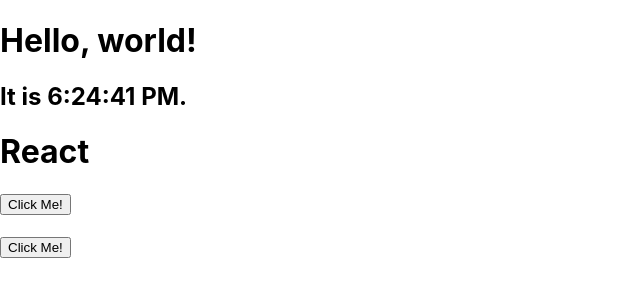
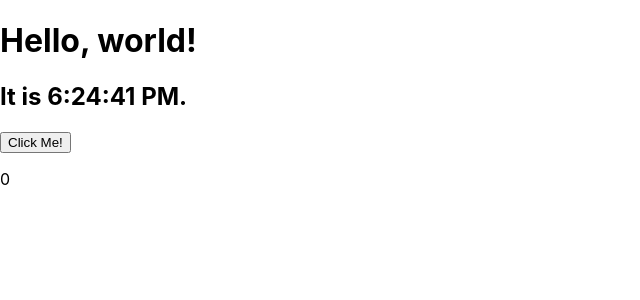
Before and after one commit to SalamanderCtesiphon/react-app-todo-application, a React (Create React App) app: page / in a window 1280 px wide. Shown: the top 300 px of the page, without its empty margins (0-640 px from the left). Built offline with nearby package versions, Linux system fonts and the light colour scheme.

Commit message:
input the state managment example from the lesson

```diff
--- a/src/App.js
+++ b/src/App.js
@@ -1,23 +1,29 @@
 import React, { Component } from 'react';
-import MyComponent from './MyComponent';
 
 class App extends Component {
-  constructor(props) {
-    super(props);
+  constructor() {
+    super();
 
-    this.onClickBtn = this.onClickBtn.bind(this);
+    this.state = {
+      count: 0,
+    };
+
+    this.countUp = this.countUp.bind(this);
   }
 
-  onClickBtn() {
-    console.log('Button has been clicked!');
+  countUp() {
+    this.setState({
+      count: this.state.count + 1,
+    });
   }
 
   render() {
     return (
       <div>
-        <MyComponent title="React" onButtonClicked={this.onClickBtn} />
+        <button onClick={this.countUp}>Click Me!</button>
+        <p>{this.state.count}</p>
       </div>
-    );
+    )
   }
 }
 
--- a/src/index.js
+++ b/src/index.js
@@ -16,7 +16,6 @@
       <h1>Hello, world!</h1>
       <h2>It is {new Date().toLocaleTimeString()}.</h2>
       <App />
-      <MyComponent />
     </div>
   );
   root.render(element);}
```
